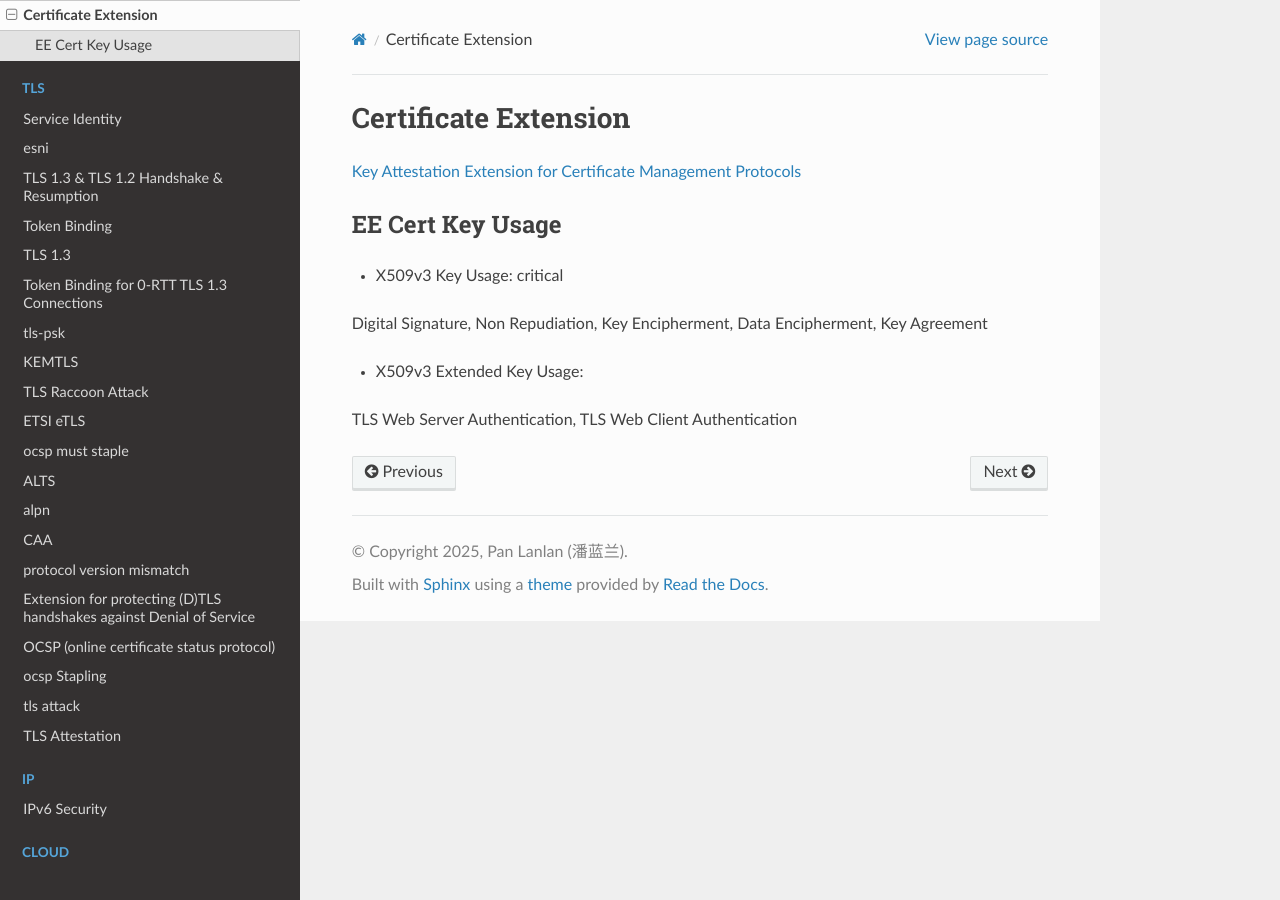
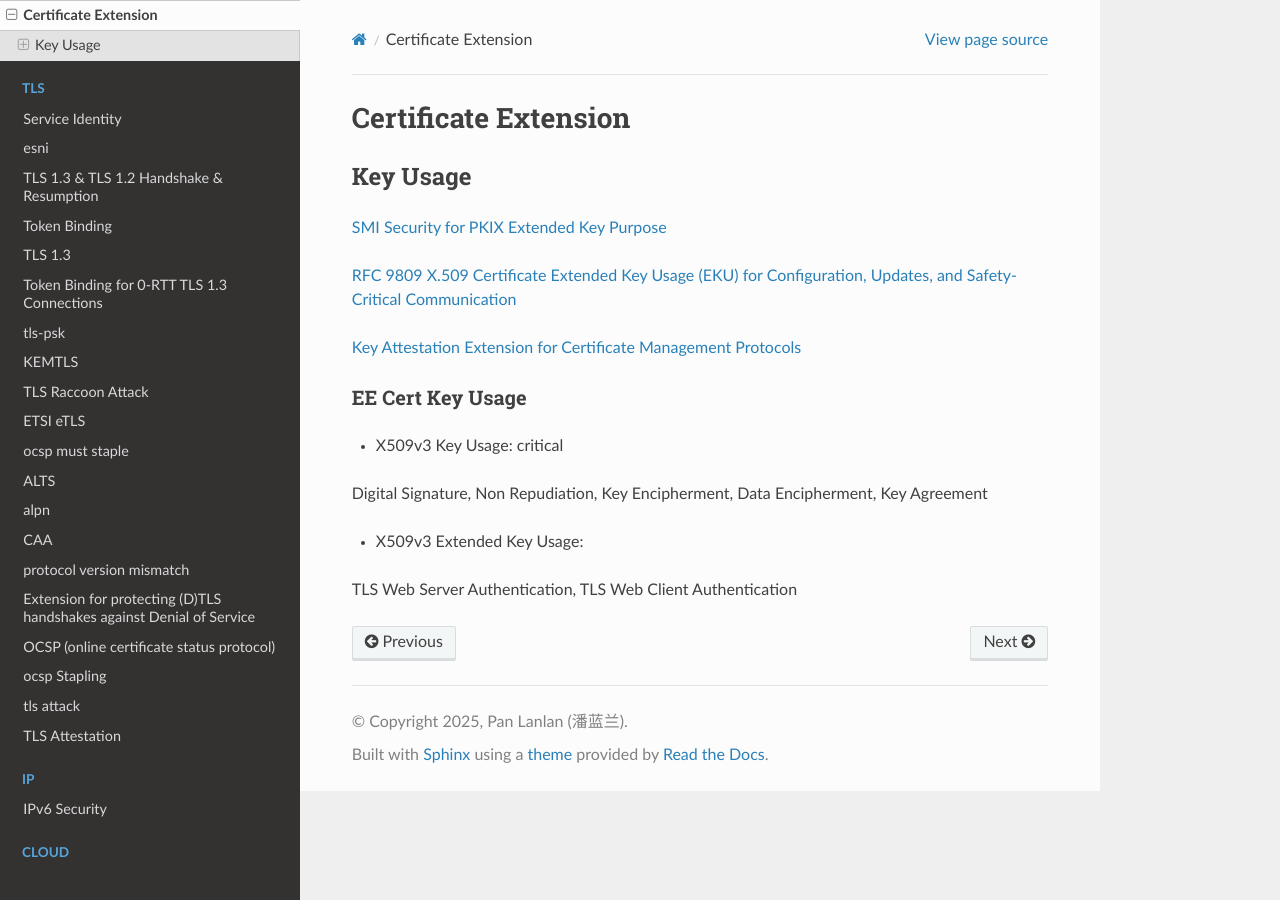
Before and after one commit to abbypan/cybersecurity-notes, a Sphinx documentation site: the page built from docs/source/cert/cert-ext.rst, in a window 1280 px wide. Built offline with Sphinx 7.4.7 and the Read the Docs theme 3.1.0, drawn with Linux system fonts in a browser that asks for light colours; pages that are not in the unit, such as notebooks, are missing from menus.

Commit message:
keyusage

```diff
--- a/docs/source/cert/cert-ext.rst
+++ b/docs/source/cert/cert-ext.rst
@@ -1,10 +1,18 @@
 Certificate Extension
 ========================
+
+Key Usage
+---------------
+
+`SMI Security for PKIX Extended Key Purpose <https://www.iana.org/assignments/smi-numbers/smi-numbers.xhtml>`_
+
+`RFC 9809 X.509 Certificate Extended Key Usage (EKU) for Configuration, Updates, and Safety-Critical Communication <https://www.rfc-editor.org/rfc/rfc9809.html>`_
 
 `Key Attestation Extension for Certificate Management Protocols <https://datatracker.ietf.org/doc/html/draft-wallace-lamps-key-attestation-ext-01>`_
 
 EE Cert Key Usage
----------------------
+#####################
+
 - X509v3 Key Usage: critical
 
 Digital Signature, Non Repudiation, Key Encipherment, Data Encipherment, Key Agreement
```
